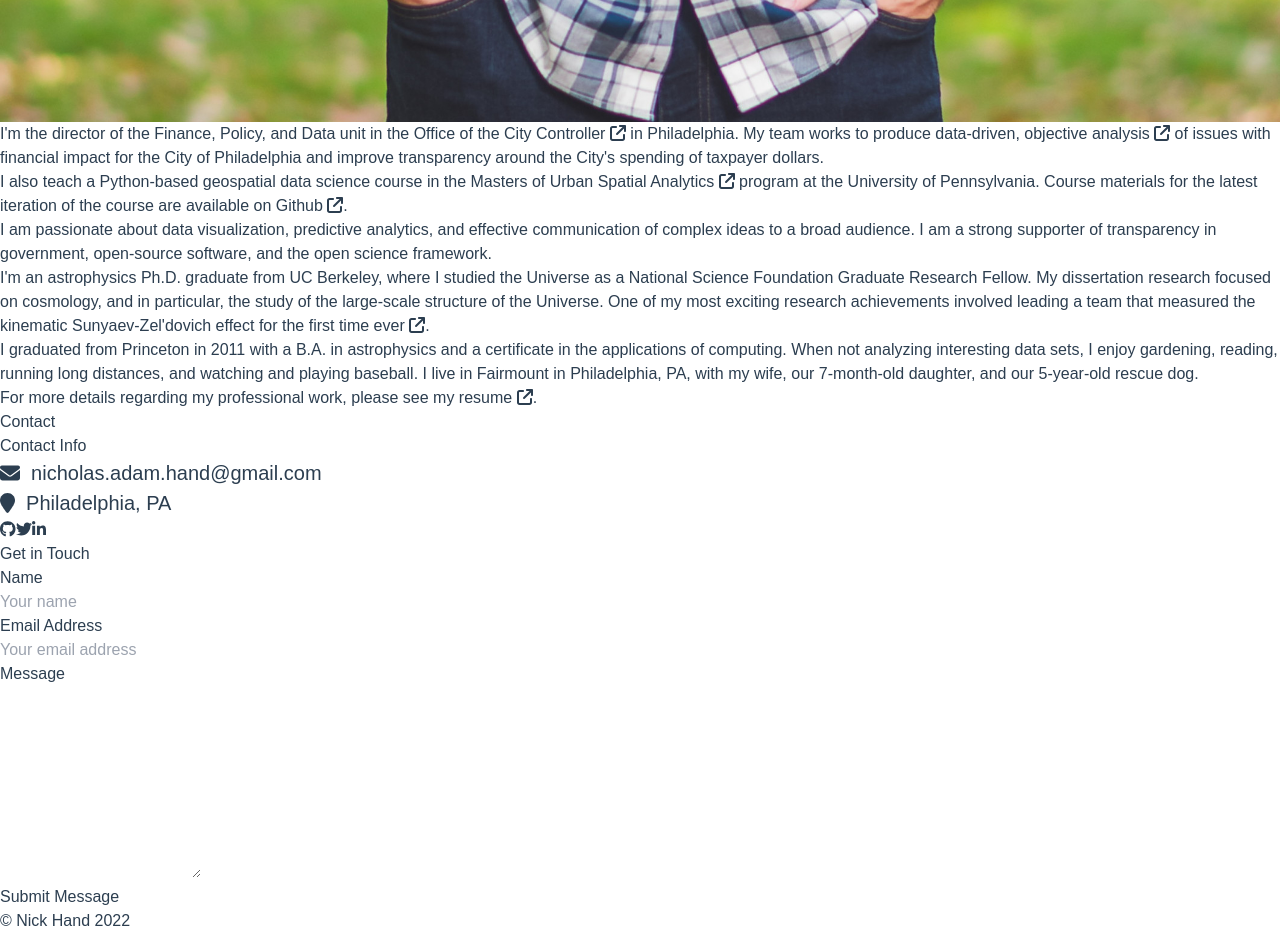
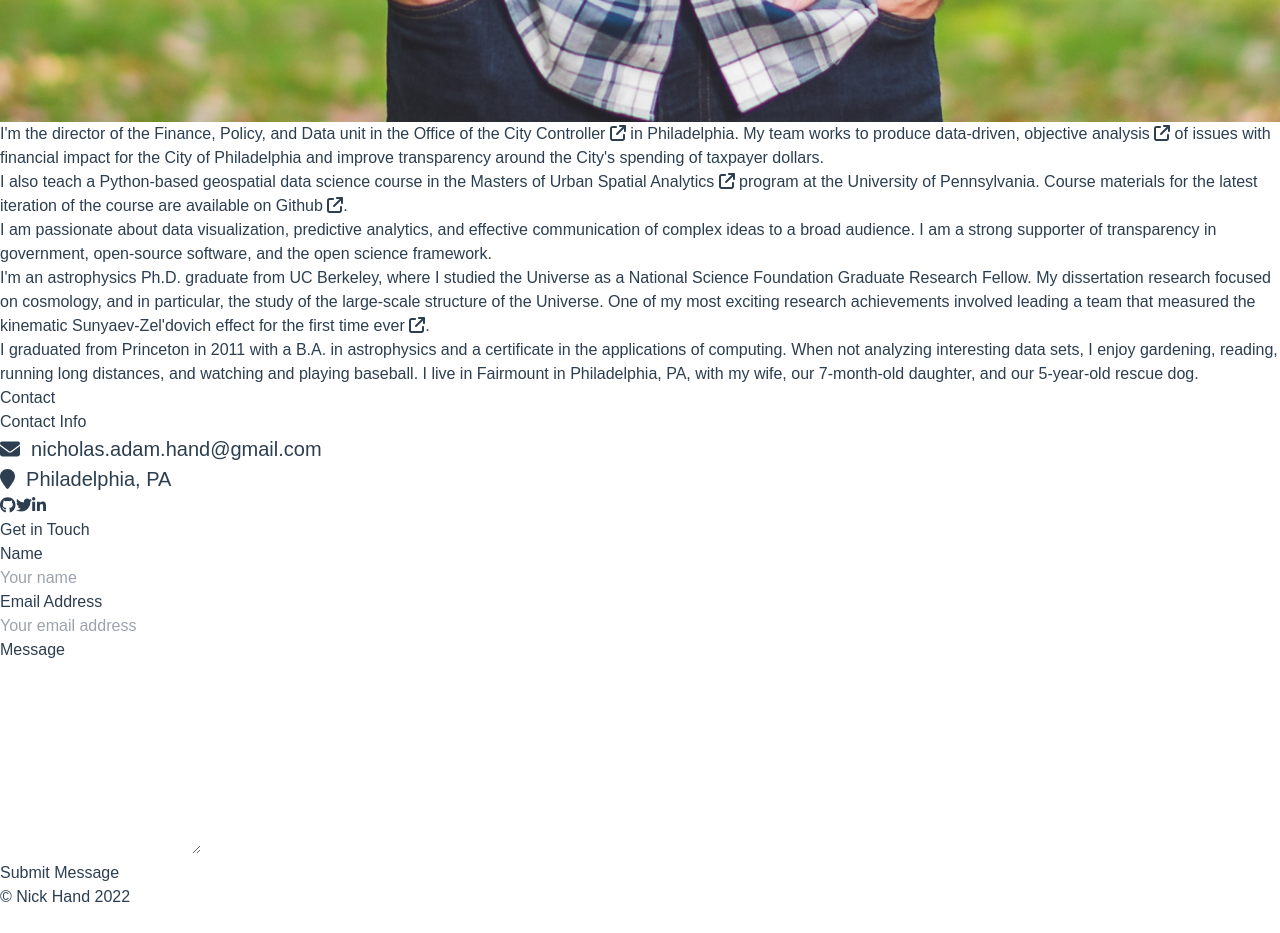
Before and after one commit to nickhand/nickhand.dev, a Vue app: page / in a window 1280 px wide. Shown: the part 1540-2473 px from the top of the page. After the commit the page ends 2449 px from the top, so only its background shows below. Built offline with nearby package versions, Linux system fonts and the light colour scheme.

Commit message:
update spacing

```diff
--- a/package.json
+++ b/package.json
@@ -16,7 +16,8 @@
     "@vuelidate/core": "^2.0.0-alpha.42",
     "@vuelidate/validators": "^2.0.0-alpha.30",
     "axios": "^0.27.2",
-    "vue": "^3.2.25"
+    "vue": "^3.2.25",
+    "vue3-pdfjs": "^0.1.6"
   },
   "devDependencies": {
     "@vitejs/plugin-vue": "^2.3.3",
--- a/src/sections/About.vue
+++ b/src/sections/About.vue
@@ -1,4 +1,6 @@
-<script setup></script>
+<script setup>
+import { VuePdf } from "vue3-pdfjs/esm";
+</script>
 
 <template>
   <section id="about-me" class="flex justify-center">
@@ -21,13 +23,13 @@
           />
         </div>
 
-        <div class="md:w-2/3 w-full md:ml-20 mt-20 md:mt-0 text-lg">
+        <div class="md:w-2/3 w-full md:ml-20 mt-20 md:mt-0 text-lg p-5">
           <p class="mb-5">
             I'm the director of the Finance, Policy, and Data unit in the
             <a
               class="underline decoration-solid text-[#FF4908]"
               href="https://controller.phila.gov/"
-              target="blank_"
+              target="_blank"
               >Office of the City Controller
               <font-awesome-icon
                 icon="fa-solid fa-arrow-up-right-from-square"
@@ -38,7 +40,7 @@
             <a
               class="underline decoration-solid text-[#FF4908]"
               href="https://controller.phila.gov/policy-analysis/reports/"
-              target="blank_"
+              target="_blank"
               >analysis
               <font-awesome-icon
                 icon="fa-solid fa-arrow-up-right-from-square"
@@ -54,7 +56,7 @@
             <a
               class="underline decoration-solid text-[#FF4908]"
               href="https://www.design.upenn.edu/musa/about"
-              target="blank_"
+              target="_blank"
               >Masters of Urban Spatial Analytics
               <font-awesome-icon
                 icon="fa-solid fa-arrow-up-right-from-square"
@@ -66,7 +68,7 @@
             <a
               class="underline decoration-solid text-[#FF4908]"
               href="https://musa-550-fall-2021.github.io/"
-              target="blank_"
+              target="_blank"
               >on Github
               <font-awesome-icon
                 icon="fa-solid fa-arrow-up-right-from-square"
@@ -93,7 +95,7 @@
             <a
               class="underline decoration-solid text-[#FF4908]"
               href="http://www.princeton.edu/main/news/archive/S33/21/69O40/index.xml?section=topstories"
-              target="blank_"
+              target="_blank"
               >for the first time ever
               <font-awesome-icon
                 icon="fa-solid fa-arrow-up-right-from-square"
@@ -110,20 +112,6 @@
             Philadelphia, PA, with my wife, our 7-month-old daughter, and our
             5-year-old rescue dog.
           </p>
-
-          <p class="mb-5">
-            For more details regarding my professional work, please see
-            <a
-              class="underline decoration-solid text-[#FF4908]"
-              href="/assets/resume-nick-hand.pdf"
-              target="blank_"
-              >my resume
-              <font-awesome-icon
-                icon="fa-solid fa-arrow-up-right-from-square"
-                class="ml-1"
-              ></font-awesome-icon></a
-            >.
-          </p>
         </div>
       </div>
     </div>
--- a/src/sections/Contact.vue
+++ b/src/sections/Contact.vue
@@ -120,7 +120,7 @@ function sendEmail() {
               <label class="form-input-label" for="name">Name</label>
               <div class="form-input">
                 <input
-                  class="input-lg w-full border-2 border-solid border-black p-2"
+                  class="input-lg w-full border-2 border-solid border-black p-5"
                   type="text"
                   name="name"
                   id="name"
@@ -138,7 +138,7 @@ function sendEmail() {
               <label class="form-input-label" for="email">Email Address</label>
               <div class="form-input">
                 <input
-                  class="input-lg w-full border-2 border-solid border-black p-2"
+                  class="input-lg w-full border-2 border-solid border-black p-5"
                   id="email"
                   type="text"
                   name="email"
@@ -156,7 +156,7 @@ function sendEmail() {
               <label class="form-input-label" for="message">Message</label>
               <div class="form-input">
                 <textarea
-                  class="input-lg w-full border-2 border-solid border-black p-2"
+                  class="input-lg w-full border-2 border-solid border-black p-5"
                   name="message"
                   id="message"
                   rows="8"
```
Also changed, not shown: 1 other file (tests, documents, lock files or other folders).
